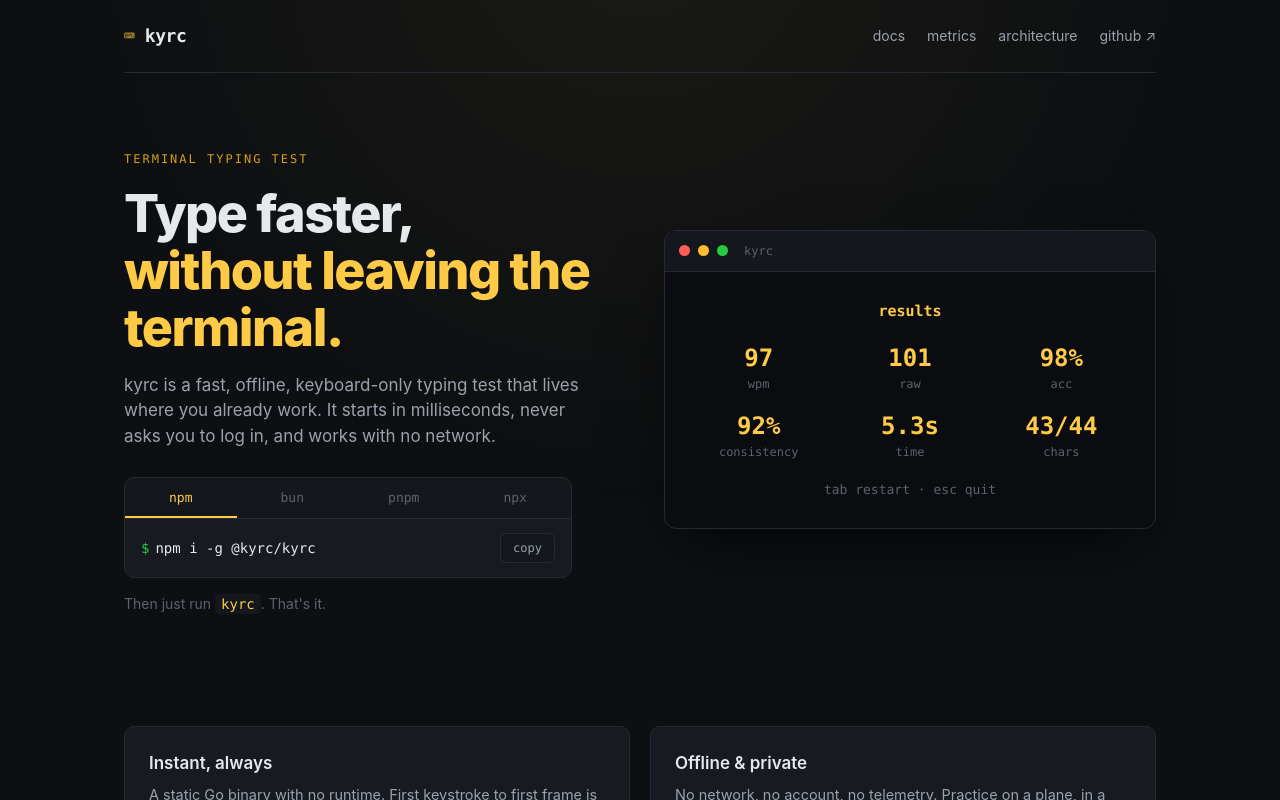
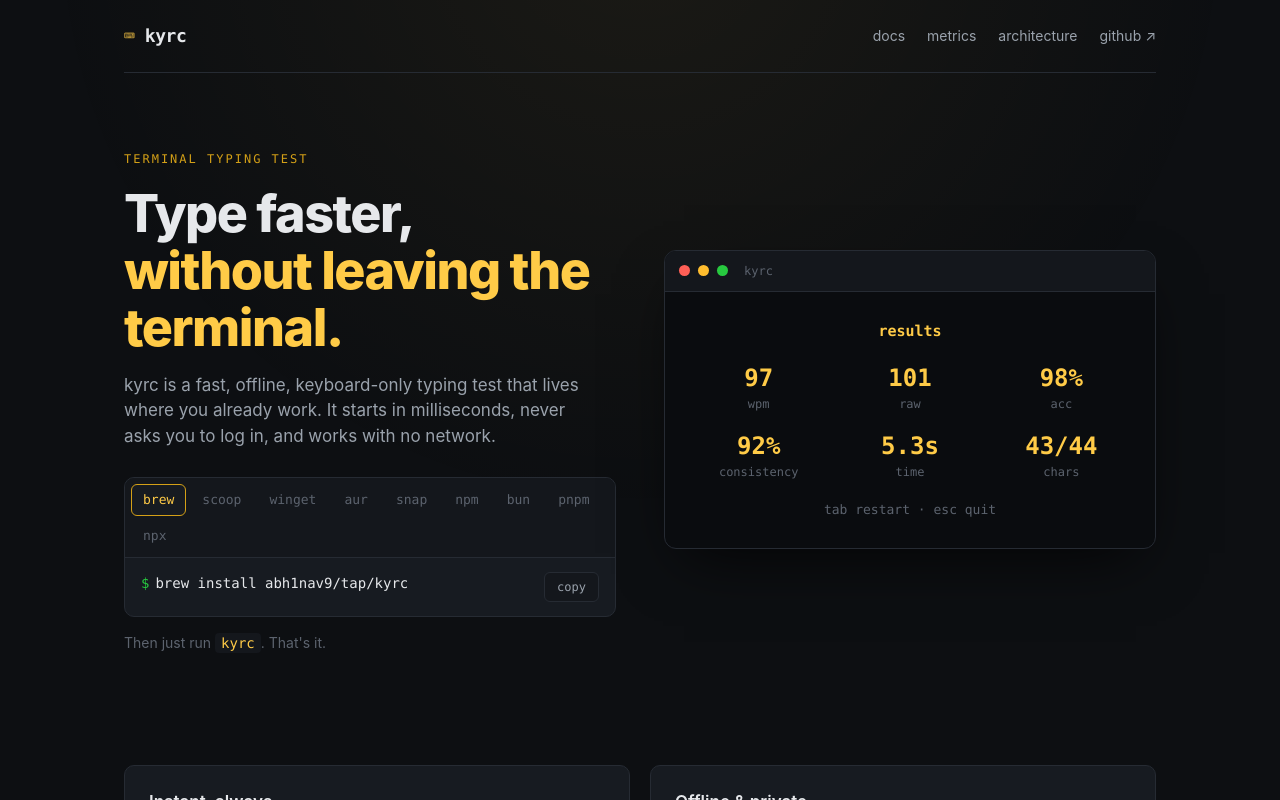
Before and after one commit to abh1nav9/kyrc, a React (Vite) app in the folder site/: page / in a window 1280 px wide. Shown: the top 800 px of the page. Built offline with nearby package versions, Linux system fonts and the light colour scheme.

Commit message:
feat : added os native installers

```diff
--- a/site/src/InstallTabs.tsx
+++ b/site/src/InstallTabs.tsx
@@ -1,11 +1,26 @@
 import { useState } from "react";
 import { motion } from "motion/react";
 
-// InstallTabs shows the install one-liner across JS package managers and
-// offers copy-to-clipboard. Homebrew is intentionally absent — kyrc ships
-// via the npm ecosystem (a Go static binary delivered through per-platform
-// optional-dependency packages).
-const MANAGERS: { id: string; label: string; cmd: string }[] = [
+// InstallTabs shows the install one-liner across every native package
+// manager kyrc ships to, with copy-to-clipboard. A single `git tag` fans
+// the Go static binary out to all of these (see docs/DISTRIBUTION.md).
+// `note` renders a second line for managers that need a one-time setup step.
+const MANAGERS: {
+  id: string;
+  label: string;
+  cmd: string;
+  note?: string;
+}[] = [
+  { id: "brew", label: "brew", cmd: "brew install abh1nav9/tap/kyrc" },
+  {
+    id: "scoop",
+    label: "scoop",
+    cmd: "scoop install kyrc",
+    note: "scoop bucket add kyrc https://github.com/abh1nav9/scoop-bucket",
+  },
+  { id: "winget", label: "winget", cmd: "winget install abh1nav9.kyrc" },
+  { id: "aur", label: "aur", cmd: "yay -S kyrc-bin" },
+  { id: "snap", label: "snap", cmd: "snap install kyrc" },
   { id: "npm", label: "npm", cmd: "npm i -g @kyrc/kyrc" },
   { id: "bun", label: "bun", cmd: "bun add -g @kyrc/kyrc" },
   { id: "pnpm", label: "pnpm", cmd: "pnpm add -g @kyrc/kyrc" },
@@ -17,9 +32,14 @@ export function InstallTabs() {
   const [copied, setCopied] = useState(false);
   const current = MANAGERS.find((m) => m.id === active)!;
 
+  // Copy the setup note (if any) plus the install command, so pasting a
+  // manager like scoop that needs `bucket add` first Just Works.
   async function copy() {
     try {
-      await navigator.clipboard.writeText(current.cmd);
+      const text = current.note
+        ? `${current.note}\n${current.cmd}`
+        : current.cmd;
+      await navigator.clipboard.writeText(text);
       setCopied(true);
       window.setTimeout(() => setCopied(false), 1400);
     } catch {
@@ -28,9 +48,9 @@ export function InstallTabs() {
   }
 
   return (
-    <div className="max-w-md overflow-hidden rounded-[10px] border border-border bg-bg-panel">
+    <div className="max-w-lg overflow-hidden rounded-[10px] border border-border bg-bg-panel">
       <div
-        className="flex border-b border-border bg-bg-soft"
+        className="flex flex-wrap gap-1 border-b border-border bg-bg-soft p-1.5"
         role="tablist"
         aria-label="Package manager"
       >
@@ -40,32 +60,40 @@ export function InstallTabs() {
             role="tab"
             aria-selected={active === m.id}
             onClick={() => setActive(m.id)}
-            className={`relative flex-1 cursor-pointer py-2.5 font-mono text-[13px] transition-colors ${
+            className={`relative cursor-pointer rounded-md px-3 py-1.5 font-mono text-[13px] transition-colors ${
               active === m.id
                 ? "text-accent"
                 : "text-faint hover:text-dim"
             }`}
           >
-            {m.label}
             {active === m.id && (
               <motion.span
-                layoutId="install-underline"
-                className="absolute inset-x-0 bottom-0 h-0.5 bg-accent"
+                layoutId="install-pill"
+                className="absolute inset-0 rounded-md border border-accent-soft bg-bg-panel"
                 transition={{ type: "spring", stiffness: 500, damping: 35 }}
               />
             )}
+            <span className="relative">{m.label}</span>
           </button>
         ))}
       </div>
-      <div className="flex items-center justify-between px-4 py-3.5 text-sm">
-        <code className="font-mono">
-          <span className="mr-1.5 text-term">$</span>
-          {current.cmd}
+      <div className="flex items-start justify-between gap-3 px-4 py-3.5 text-sm">
+        <code className="min-w-0 flex-1 font-mono leading-relaxed">
+          {current.note && (
+            <span className="block text-faint">
+              <span className="mr-1.5 text-term">$</span>
+              {current.note}
+            </span>
+          )}
+          <span className="block">
+            <span className="mr-1.5 text-term">$</span>
+            {current.cmd}
+          </span>
         </code>
         <button
           onClick={copy}
           aria-label="Copy install command"
-          className="cursor-pointer rounded-md border border-border bg-bg-soft px-3 py-1.5 font-mono text-xs text-dim transition-colors hover:border-accent-soft hover:text-accent"
+          className="shrink-0 cursor-pointer rounded-md border border-border bg-bg-soft px-3 py-1.5 font-mono text-xs text-dim transition-colors hover:border-accent-soft hover:text-accent"
         >
           {copied ? "copied ✓" : "copy"}
         </button>
```
Also changed, not shown: 3 other files (tests, documents, lock files or other folders).
